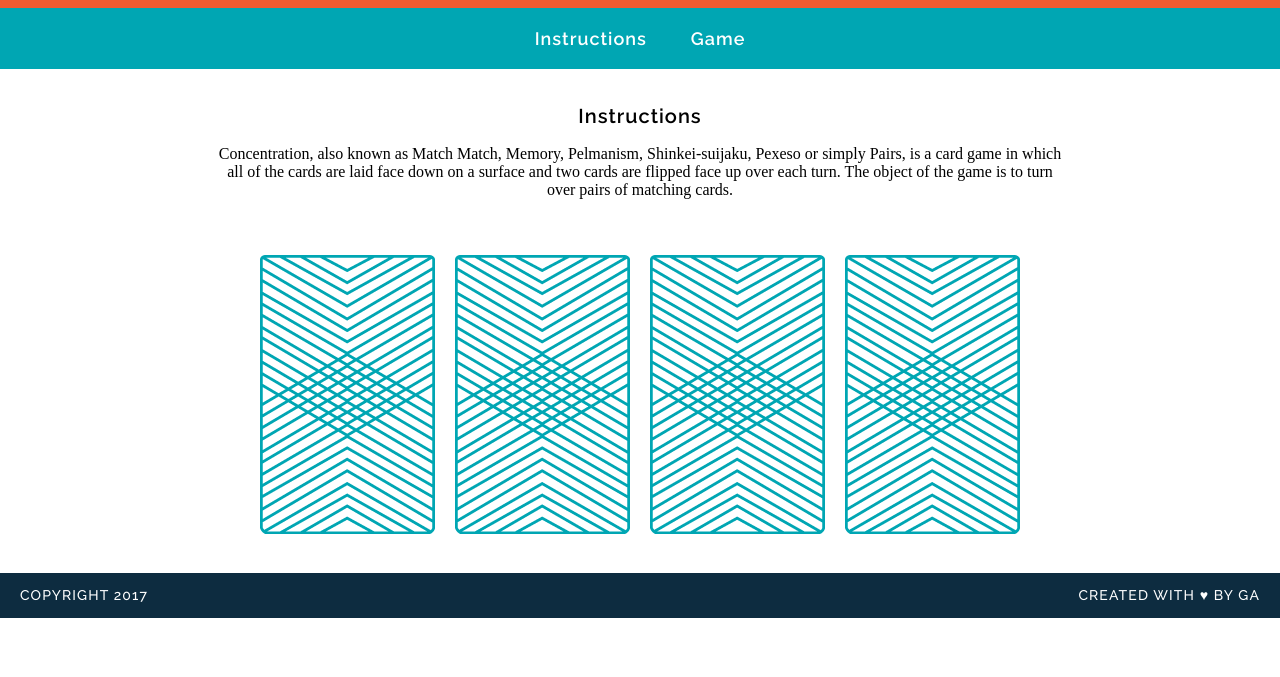
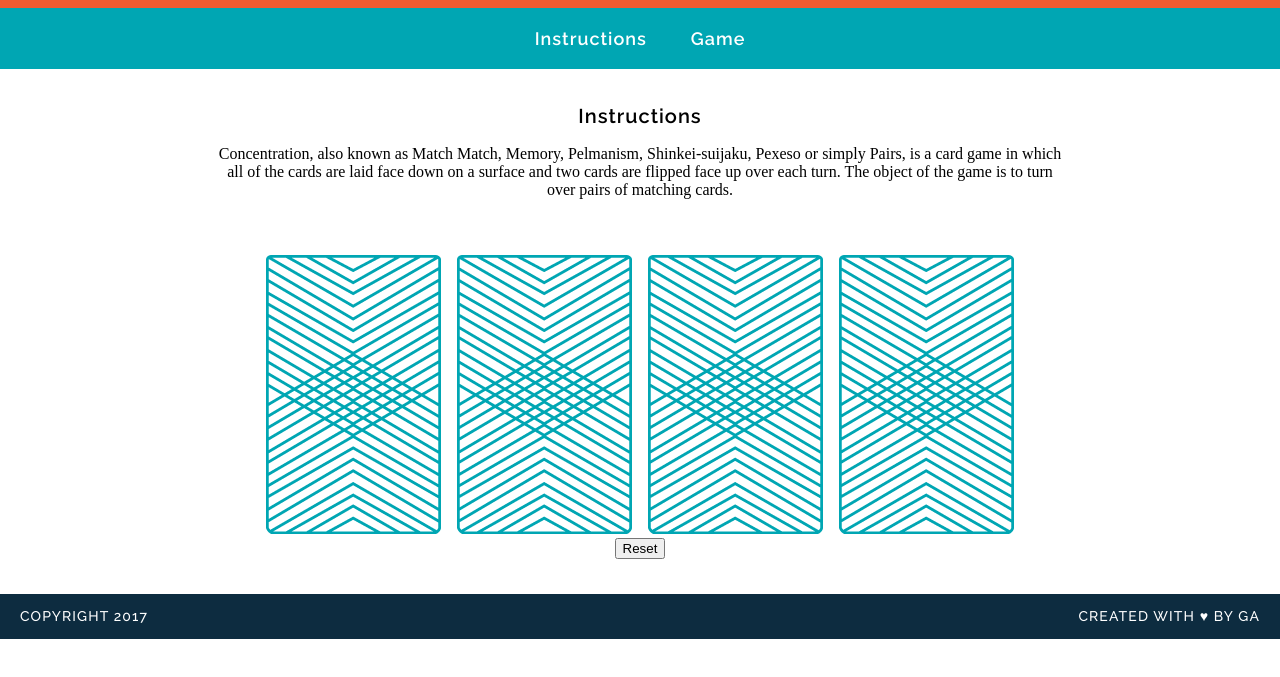
Before and after one commit to ronniegross/wdi-fundamentals-memorygame1, a plain HTML site: page wdi-fundamentals-memorygame/memory_game/index.html in a window 1280 px wide. Shown: the part 105-782 px from the top of the page. Drawn offline with Linux system fonts and the light colour scheme; a web font is replaced by a local one.

Commit message:
finally added the js files hehehehehe

```diff
--- a/wdi-fundamentals-memorygame/memory_game/index.html
+++ b/wdi-fundamentals-memorygame/memory_game/index.html
@@ -16,12 +16,14 @@
 	<main>
 		<h2>Instructions</h2>
 		<p>Concentration, also known as Match Match, Memory, Pelmanism, Shinkei-suijaku, Pexeso or simply Pairs, is a card game in which all of the cards are laid face down on a surface and two cards are flipped face up over each turn. The object of the game is to turn over pairs of matching cards.</p>
-		<div>
+		<!-- <div>
 			<img src="images/back.png" alt="Queen of Diamonds">
 			<img src="images/back.png" alt="Queen of Hearts">
 			<img src="images/back.png" alt="King of Diamonds">
 			<img src="images/back.png" alt="King of Hearts">
-		</div>
+		</div> -->
+		<div id="game-board" class="board clearfix"></div>
+		<button onclick="reset()">Reset</button>
 	</main>
 	<footer class="clearfix">
 		<p class="copyright">Copyright 2017</p>
--- /dev/null
+++ b/wdi-fundamentals-memorygame/memory_game/js/main.js
@@ -0,0 +1,98 @@
+// console.log("Up and running!");
+// var cardOne = "queen";
+// var cardTwo = "queen";
+// var cardThree = "king";
+// var cardFour = "king";
+// console.log("User flipped " + cardOne);
+// console.log("User flipped " + cardThree);
+
+// var cards = ["queen", "queen", "king", "king"];
+var cards = [
+	{
+		rank: 'queen',
+		suit: 'hearts',
+		cardImage: 'images/queen-of-hearts.png',
+	},
+	{
+		rank: 'queen',
+		suit: 'diamonds',
+		cardImage: 'images/queen-of-diamonds.png',
+	},
+	{
+		rank: 'king',
+		suit: 'hearts',
+		cardImage: 'images/king-of-hearts.png',
+	},
+	{
+		rank: 'king',
+		suit: 'diamonds',
+		cardImage: 'images/king-of-diamonds.png',
+	}
+];
+var cardsInPlay = [];
+
+var checkForMatch = function()	{
+	if (cardsInPlay.length > 2)	{
+		reset()};
+	if (cardsInPlay.length > 1)	{
+		if (cardsInPlay[0] === cardsInPlay[1]) {
+			alert("You found a match!");
+			// console.log("You found a match!");
+		} else {
+			// console.log("Sorry, try again.");
+			alert("Sorry, try again.");
+		}
+	}
+
+}
+
+var flipCard = function()	{
+	var cardID = this.getAttribute('data-id');
+	// var cardOne = cards[0];
+	// cardsInPlay.push(cardOne);
+	// console.log("User flipped " + cardOne);
+
+	// var cardTwo = cards[2];
+	// cardsInPlay.push(cardTwo);
+	// console.log("User flipped " + cardTwo);
+
+	// if (cardsInPlay.length === 2) {
+	// 	if (cardsInPlay[0] === cardsInPlay[1])	{
+	// 		alert("You found a match!");
+	// 	} else	{
+	// 		alert("Sorry, try again.");
+	// 	}
+	// }
+	this.setAttribute('src', cards[cardID].cardImage);
+	console.log("User flipped " + cards[cardID].rank);
+	cardsInPlay.push(cards[cardID].rank);
+	checkForMatch();
+	console.log(cards[cardID].cardImage);
+	console.log(cards[cardID].suit);
+}
+// flipCard(0);
+// flipCard(2);
+
+var createBoard = function()	{
+	for (var i = 0; i < cards.length; i++)	{
+		var cardElement = document.createElement('img');
+		cardElement.setAttribute('src', 'images/back.png');
+		cardElement.setAttribute('data-id', i);
+		cardElement.addEventListener('click', flipCard);
+		document.getElementById('game-board').appendChild(cardElement);
+	};
+};
+
+createBoard();
+
+var reset = function() {
+	// reset cards in play to be an empty array
+	// after comparison in check for match call reset
+	// show revert back to blank card face
+	cardsInPlay = [];
+	var gameBoard = document.getElementById('game-board');
+	while (gameBoard.firstChild)	{
+		gameBoard.removeChild(gameBoard.firstChild);
+	}
+	createBoard();
+}
```
